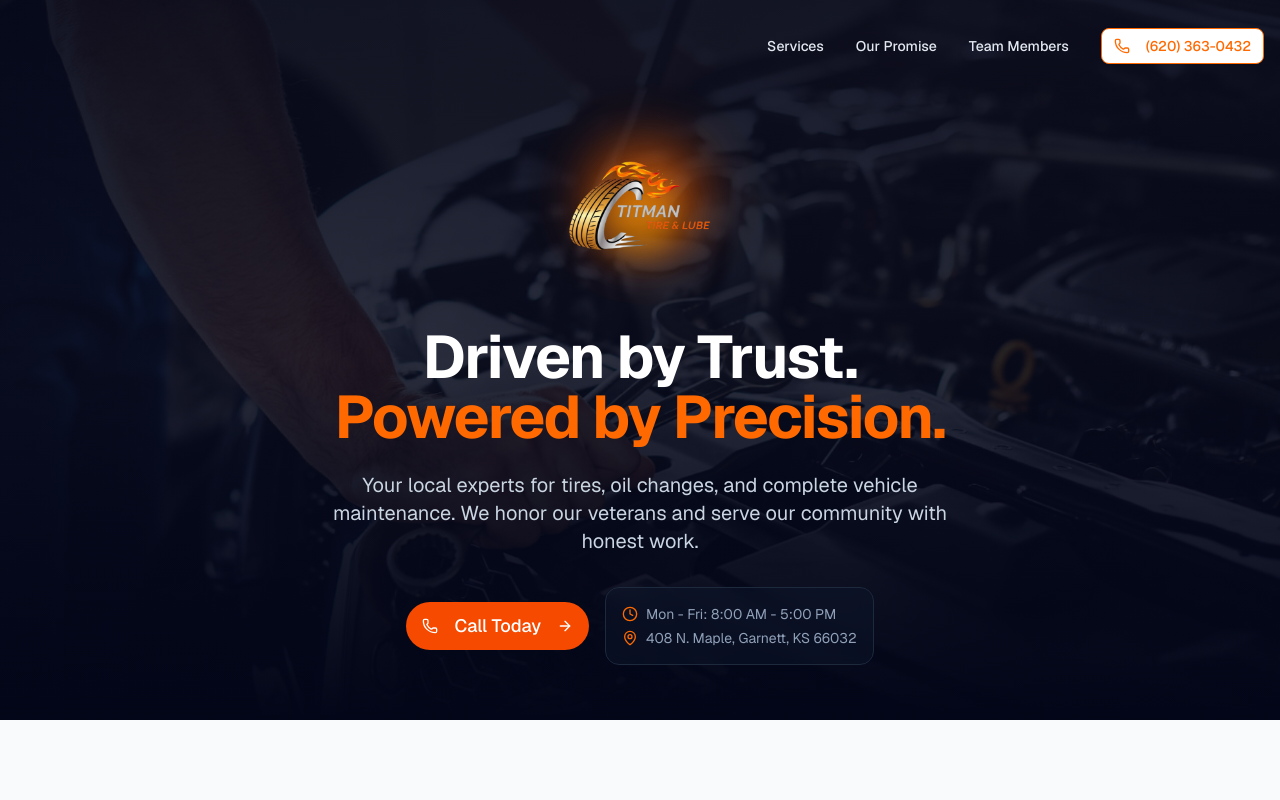
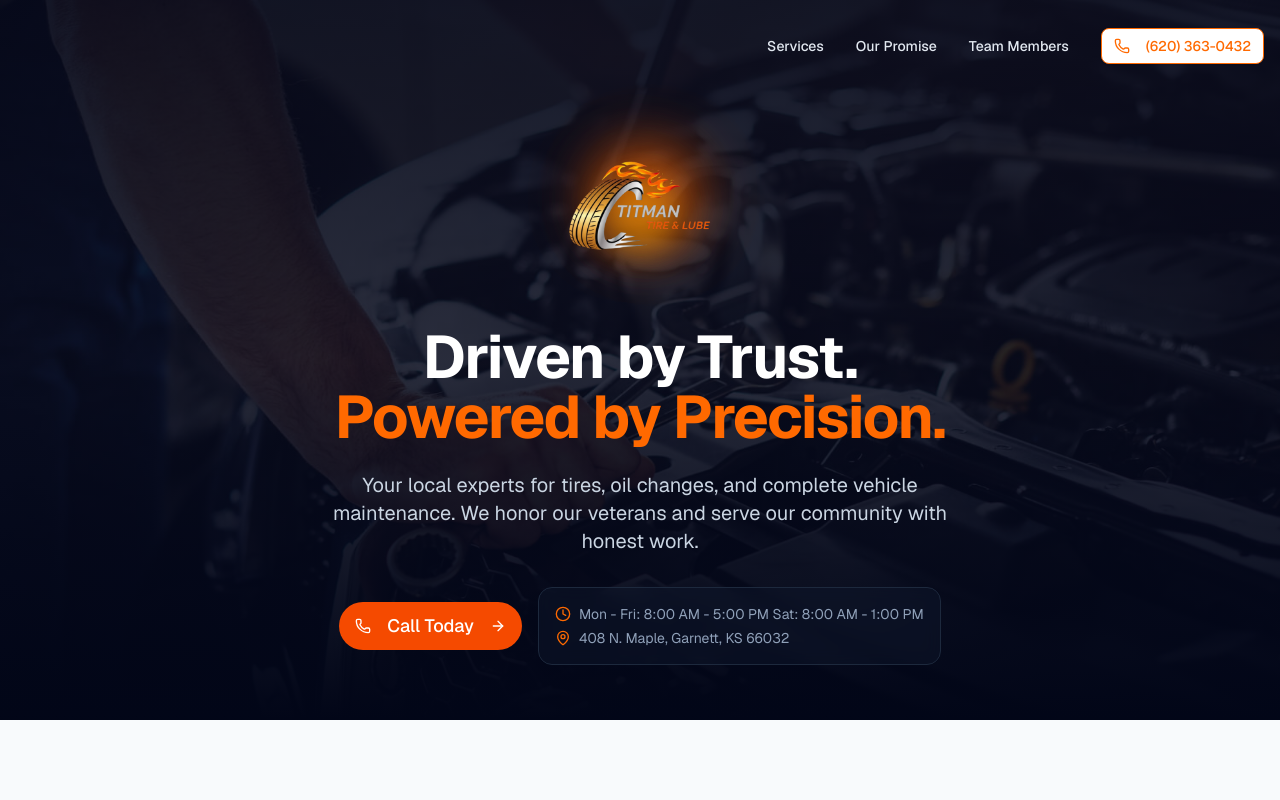
Before and after one commit to CalebNull/Titman, a Next.js app: page / in a window 1280 px wide. Shown: the top 800 px of the page. Built offline with nearby package versions, Linux system fonts and the light colour scheme.

Commit message:
Fixed a few visual bugs

```diff
--- a/components/landing-page/hero.tsx
+++ b/components/landing-page/hero.tsx
@@ -53,7 +53,10 @@ export const Hero = ({ children }: HeroProps) => {
                         <div className="flex flex-col items-start text-sm text-slate-400 gap-1 bg-slate-900/50 p-4 rounded-xl border border-slate-800 backdrop-blur-sm">
                             <div className="flex items-center gap-2">
                                 <Clock className="h-4 w-4 text-orange-500" />
-                                <span>Mon - Fri: 8:00 AM - 5:00 PM</span>
+                                <span>
+                                    Mon - Fri: 8:00 AM - 5:00 PM
+                                    Sat: 8:00 AM - 1:00 PM
+                                </span>
                             </div>
                             <div className="flex items-center gap-2">
                                 <MapPin className="h-4 w-4 text-orange-500" />
```
